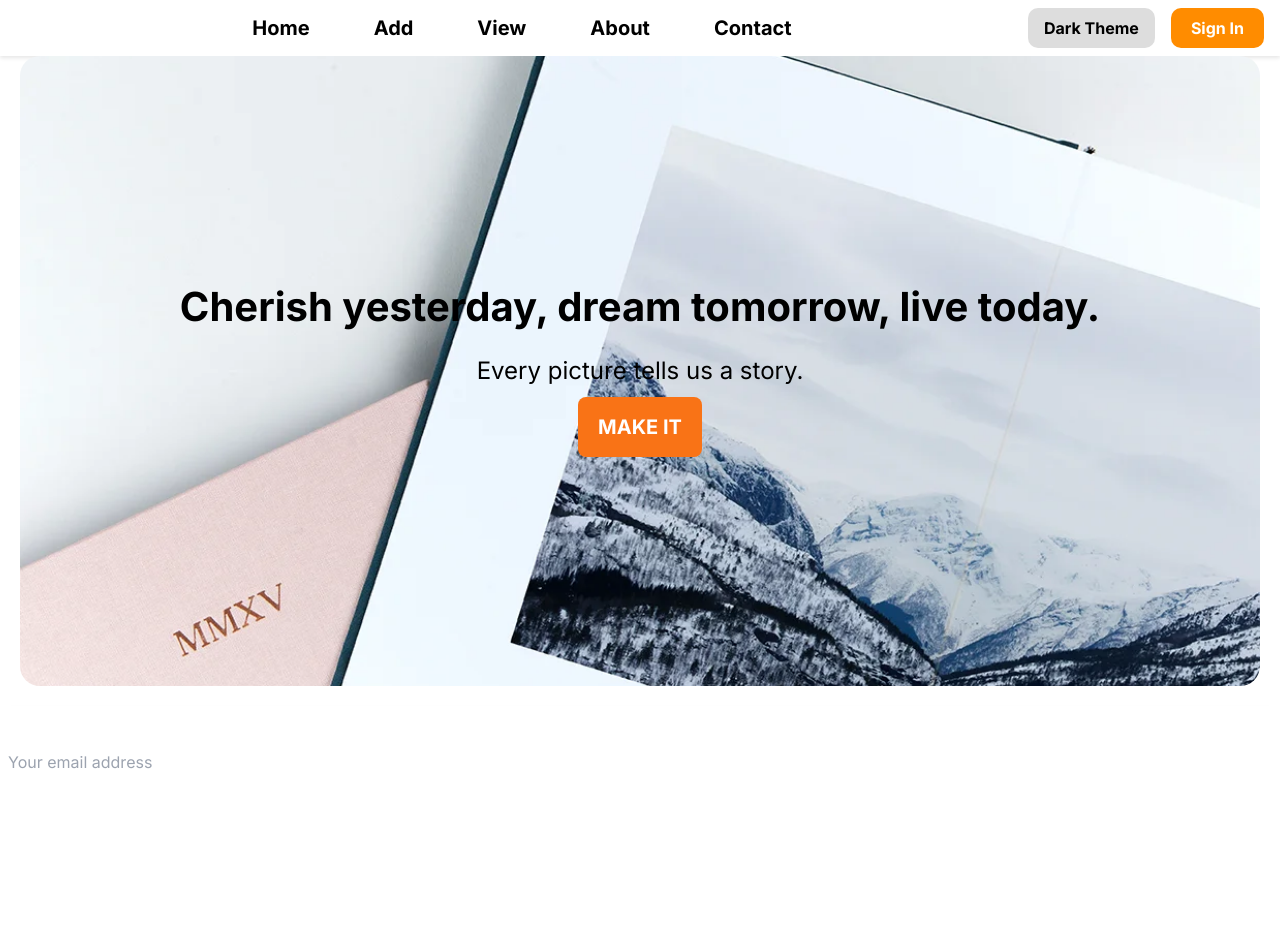
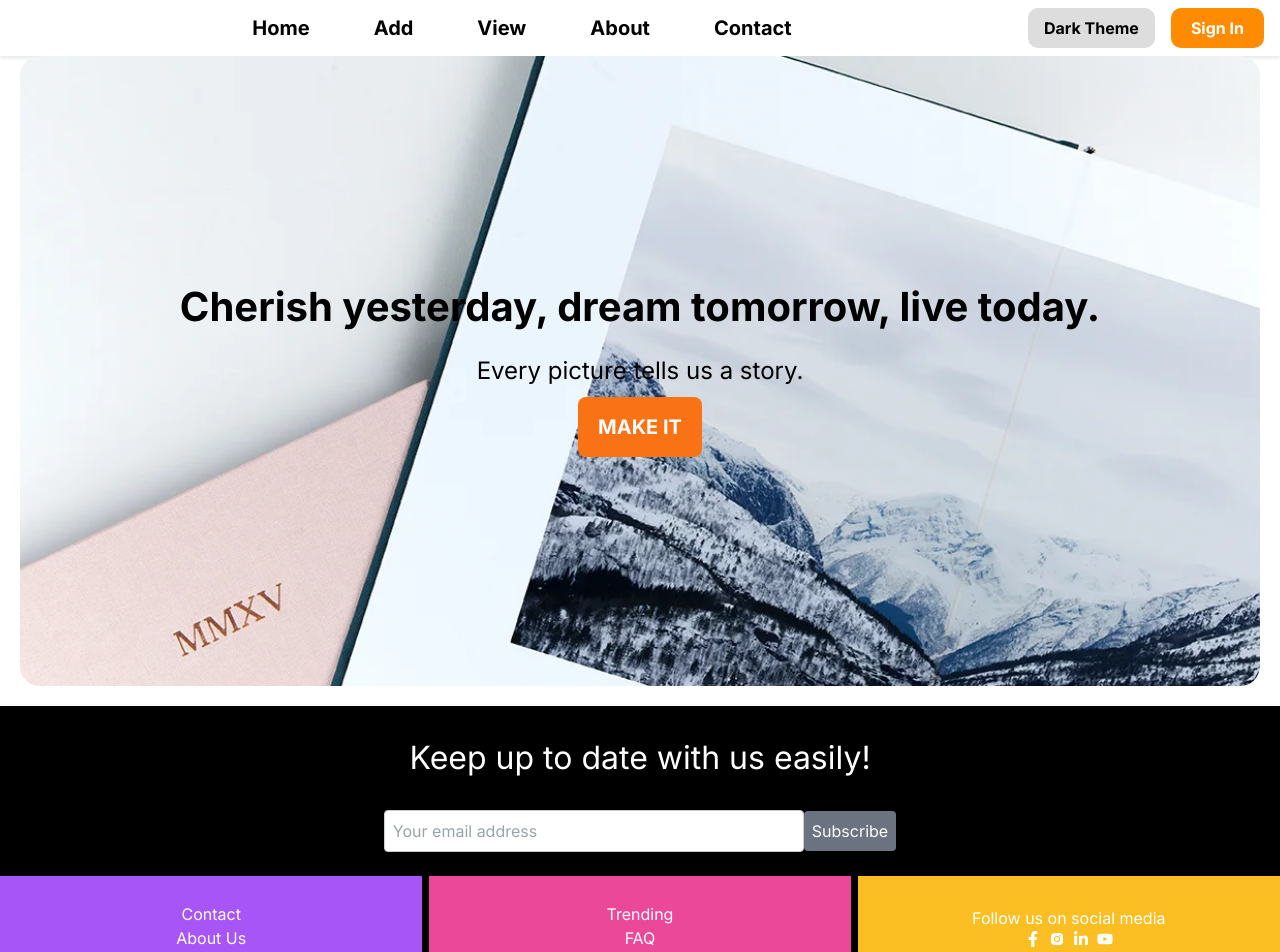
Before and after one commit to muskan901/photo-album, a Next.js app: page / in a window 1280 px wide. Shown: the top 952 px of the page. Before the commit the page ends 830 px from the top, so only its background shows below. Built offline with nearby package versions, Linux system fonts and the light colour scheme.

Commit message:
Update Footer.js

```diff
--- a/Components/Footer.js
+++ b/Components/Footer.js
@@ -1,37 +1,83 @@
 import React from "react";
-import { FaFacebookF } from "react-icons/fa";
+import { FaFacebookF, FaLinkedinIn, FaYoutube } from "react-icons/fa";
 import { BiLogoInstagramAlt } from "react-icons/bi";
-import { FaLinkedinIn } from "react-icons/fa";
-import { FaYoutube } from "react-icons/fa";
 
 function Footer() {
+  const footerStyle = {
+    backgroundColor: "black",
+    color: "white",
+    marginTop: "8px",
+    boxShadow: "0 4px 8px rgba(0, 0, 0, 0.2)",
+  };
+
+  const containerStyle = {
+    maxWidth: "1520px",
+    margin: "0 auto",
+  };
+
+  const inputStyle = {
+    padding: "8px",
+    width: "420px",
+    border: "1px solid #ccc",
+    borderRadius: "4px",
+    backgroundColor: "white",
+    color: "white",
+  };
+
+  const buttonStyle = {
+    backgroundColor: "#6B7280",
+    color: "white",
+    padding: "8px",
+    borderRadius: "4px",
+    border: "none",
+    cursor: "pointer",
+  };
+
+  const sectionStyle = {
+    display: "flex",
+    justifyContent: "space-between",
+    marginTop: "8px",
+  };
+
+  const boxStyle = {
+    width: "33%",
+    height: "100px",
+    display: "flex",
+    flexDirection: "column",
+    alignItems: "center",
+    justifyContent: "center",
+    color: "white",
+  };
+
   return (
-    <footer className="bg-zinc-800 text-white mt-2 shadow-lg">
-      <div className="container mx-auto">
-        <h2 className="text-center text-3xl py-8">Keep up to date with us easily!</h2>
-        <div className="email-input text-center mb-14">
+    <footer style={footerStyle}>
+      <div style={containerStyle}>
+        <h2 style={{ textAlign: "center", fontSize: "2rem", padding: "28px 0px" }}>
+          Keep up to date with us easily!
+        </h2>
+        <div style={{ textAlign: "center", marginBottom: "24px" }}>
           <input
             type="email"
             id="email"
             name="email"
-            className="p-2 w-[420px]"
             placeholder="Your email address"
+            style={inputStyle}
             required
           />
-          <button className="bg-gray-500 text-white p-2">Subscribe</button>
+          <button style={buttonStyle}>Subscribe</button>
         </div>
-        <div className="flex justify-between mt-8">
-          <div className="w-1/3 h-[100px] bg-purple-500">
-            <p className="text-white text-center mt-7">Contact</p>
-            <p className="text-white text-center">About Us</p>
+        <div style={sectionStyle}>
+          <div style={{ ...boxStyle, backgroundColor: "#A855F7" }}>
+            <p style={{ margin: "0" }}>Contact</p>
+            <p style={{ margin: "0" }}>About Us</p>
           </div>
-          <div className="w-1/3 bg-fuchsia-400">
-            <p className="text-white text-center mt-7">Trending</p>
-            <p className="text-white text-center">FAQ</p>
+          <div style={{ ...boxStyle, backgroundColor: "#EC4899" }}>
+            <p style={{ margin: "0" }}>Trending</p>
+            <p style={{ margin: "0" }}>FAQ</p>
           </div>
-          <div className="w-1/3 bg-orange-300">
-            <p className="text-white text-center mt-7">Follow us on social media</p>
-            <div className="flex justify-center mt-1 space-x-4">
+          <div style={{ ...boxStyle, backgroundColor: "#FBBF24" }}>
+            <p style={{ margin: "0" }}>Follow us on social media</p>
+            <div style={{ display: "flex", justifyContent: "center", marginTop: "1px", gap: "8px" }}>
               <a href="https://facebook.com" target="_blank" rel="noopener noreferrer">
                 <FaFacebookF />
               </a>
```
